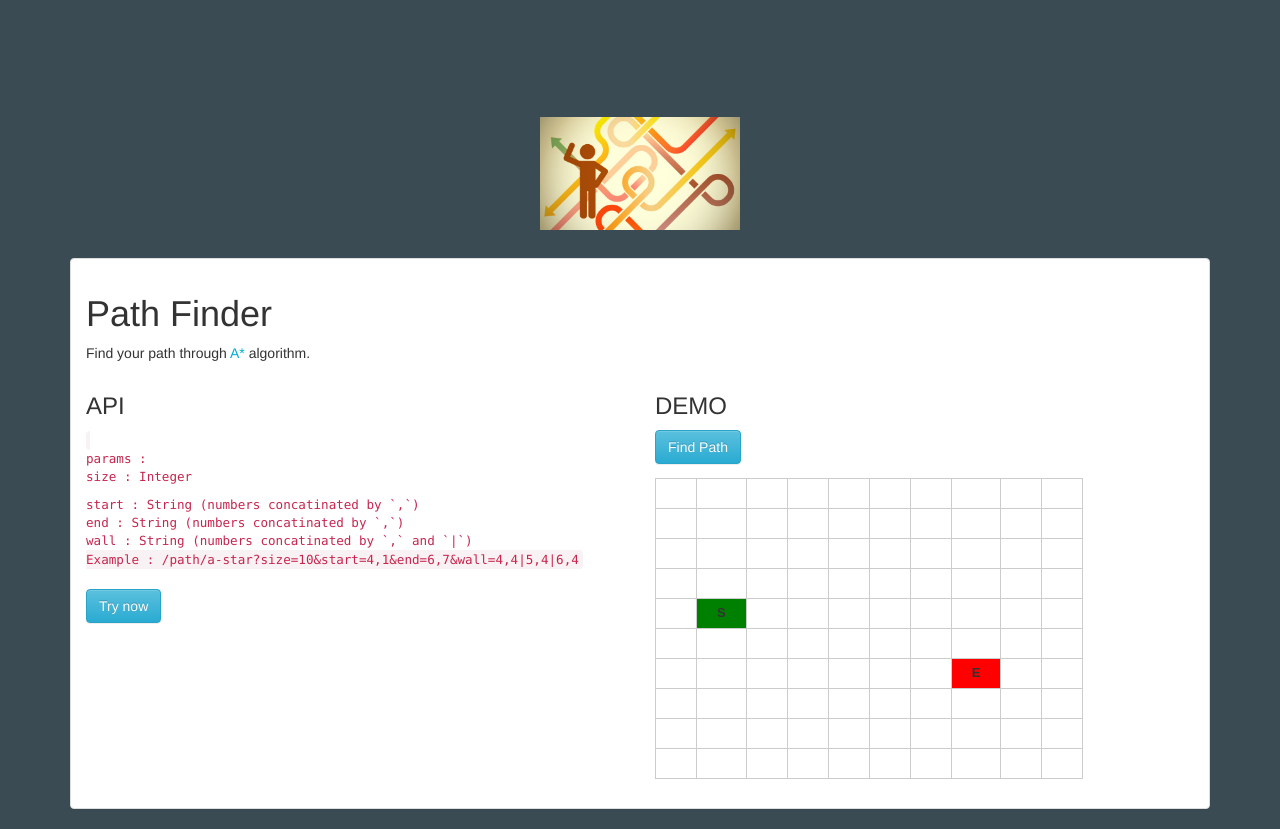
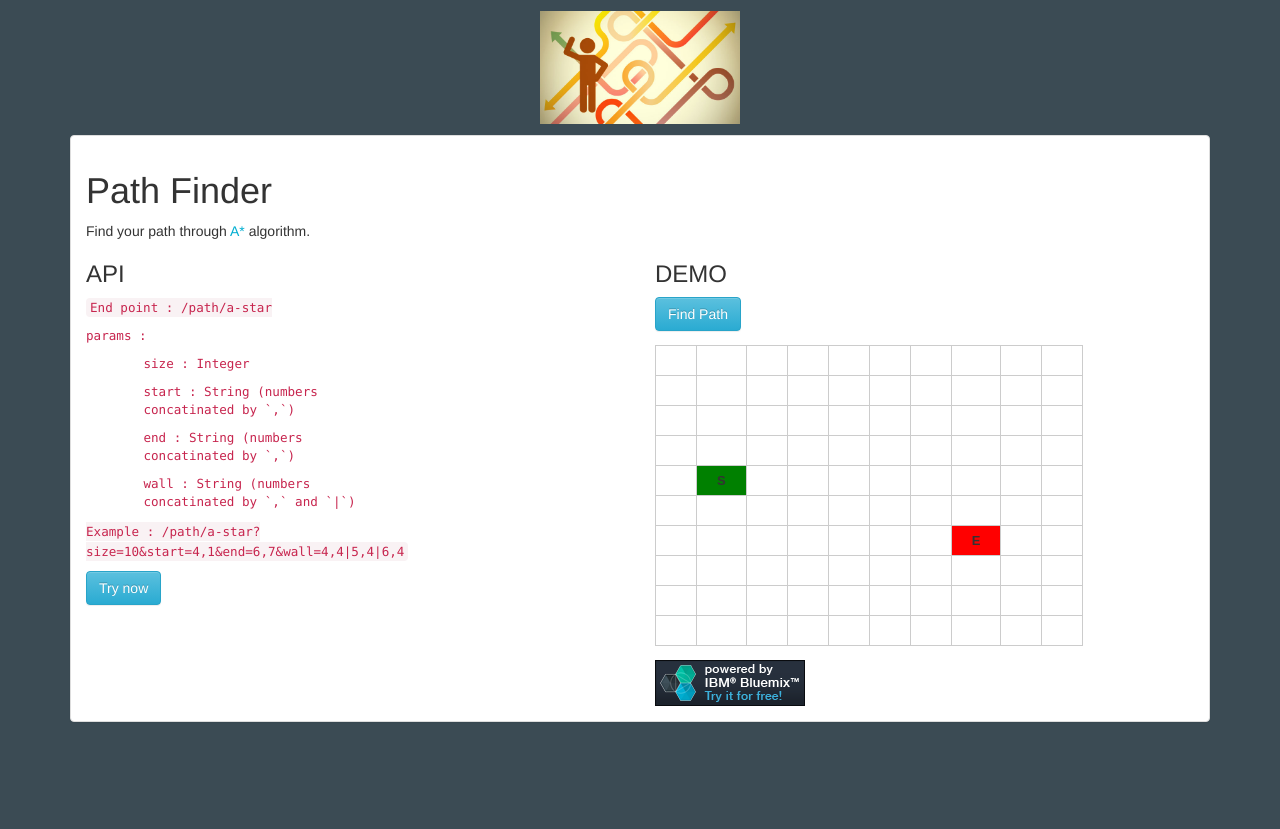
Before and after one commit to pasupulaphani/A-Star-search-algorithm, a website: page public/index.html in a window 1280 px wide. After the commit the page ends 800 px from the top, so only its background shows below. Drawn offline with nearby package versions, Linux system fonts and the light colour scheme.

Commit message:
added Bluemix logo and tidied up styling

```diff
--- a/public/index.html
+++ b/public/index.html
@@ -17,9 +17,9 @@
 <body>
 
 <div class="container">
-    <div class="row">
+
         <img class="img-responsive center-block newappIcon" src="images/logo.jpg"/>
-    </div>
+
 
     <div class="panel panel-default">
 
@@ -27,35 +27,38 @@
 
             <h1>Path Finder</h1>
 
-            <p>Find your path through
+           Find your path through
                 <span class="blue">A*</span> algorithm.
-            </p>
+
 
     <div class="row">
 
         <div class="col-xs-6">
           <h3>API</h3>
+            <div class="row">
+            <div class="col-md-6">
             <code>
-
-           <End point : /path/a-star</p>
-
-           <div>params : </div>
-                <p>size  : Integer</p>
-                <div>start : String (numbers concatinated by `,`)</div>
-                <div>end   : String (numbers concatinated by `,`)</div>
-                <div>wall  : String (numbers concatinated by `,` and `|`)</div>
+            End point : /path/a-star
+            </p>
+            <p>params : </p>
+                <div class="col-md-12 col-md-offset-2">size  : Integer</p>
+                    <p>start : String (numbers concatinated by `,`)</p>
+                    <p>end   : String (numbers concatinated by `,`)</p>
+                    <p>wall  : String (numbers concatinated by `,` and `|`)
+                </div>
+            </p>
+            Example : /path/a-star?size=10&start=4,1&end=6,7&wall=4,4|5,4|6,4</code>
+            </div>
+        </div>
+            </code></p>
+       <!-- <div class="container">
+        <p>
+        </p>
+        </div> -->
+            <a href="/path/a-star?size=10&start=4,1&end=6,7&wall=4,4|5,4|6,4" target="_blank" class="btn btn-info" role="button">Try now</a>
 
 
 
-
-            Example : /path/a-star?size=10&start=4,1&end=6,7&wall=4,4|5,4|6,4
-
-            </code></p>
-       <div class="container">
-        <p>
-        </p>
-        </div>
-            <a href="/path/a-star?size=10&start=4,1&end=6,7&wall=4,4|5,4|6,4" target="_blank" class="btn btn-info" role="button">Try now</a>
         </div>
 
         <div id="demo" class="col-xs-6">
@@ -64,7 +67,8 @@
 
               <button id="find-path" class="btn btn-info" onclick="drawPath()">Find Path</button>
           <br />
-            <script src="js/pathfinder.js"></script>
+            <script src="js/pathfinder.js"></script></p>
+            <img src="images/bluemix_logo.png">
         </div>
     </div>
 
--- a/public/stylesheets/style.css
+++ b/public/stylesheets/style.css
@@ -21,10 +21,10 @@ a:hover {
 }*/
 
 .newappIcon {
-    padding-top: 10%;
+    padding-top: 1%;
     display: block;
     margin: 0 auto;
-    padding-bottom: 2em;
+    padding-bottom: 1%;
     max-width: 200px;
 }
 
```
Also changed, not shown: public/images/bluemix_logo.png (added).
